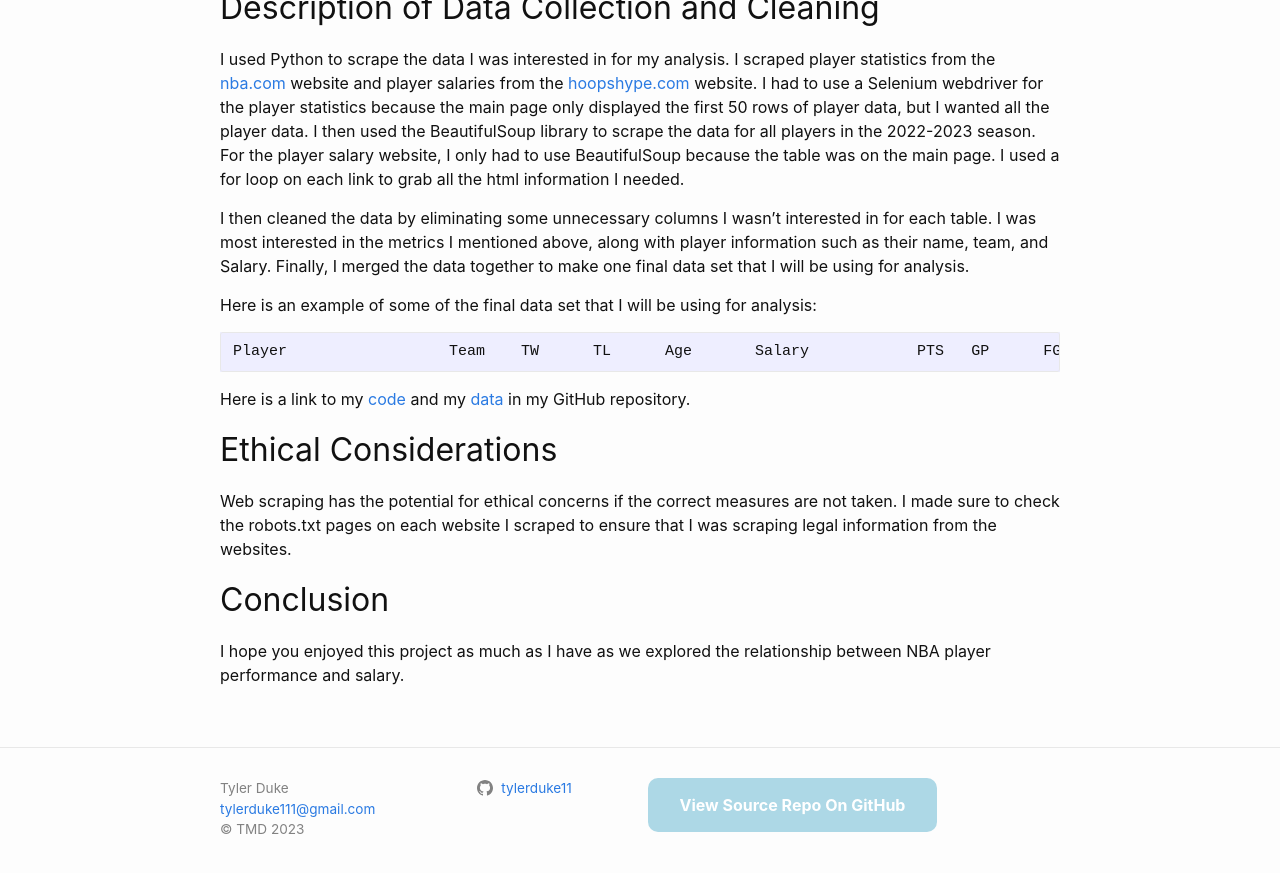
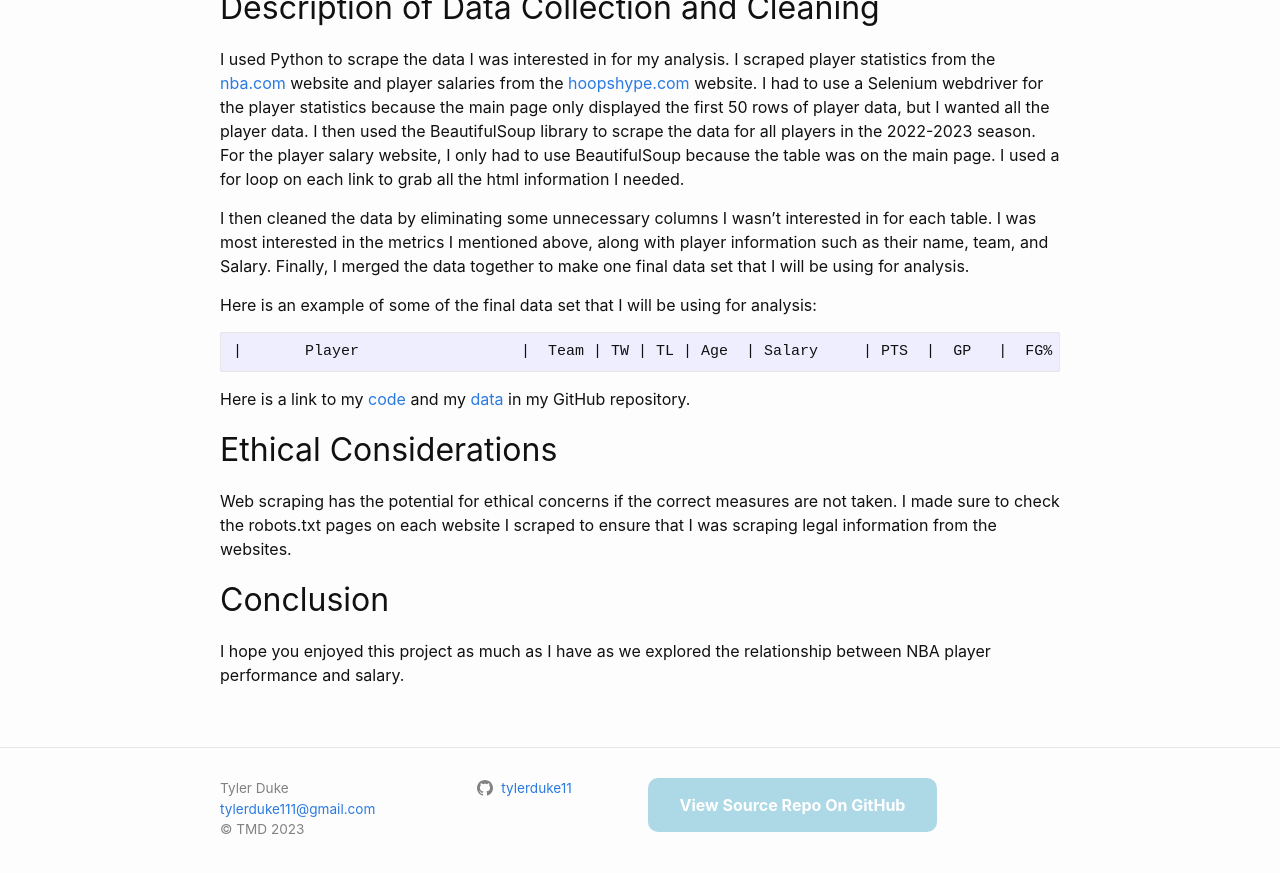
Before and after one commit to tylerduke11/my-blog, a Jekyll site: the page built from _posts/2023-11-14-semester-project.md, in a window 1280 px wide and 900 px high, scrolled down 733 px. Shown: the top 873 px of the window. Built offline with Jekyll 4.4.1, drawn with Linux system fonts in a browser that asks for light colours; comment, search, counter and statistics services are not loaded.

Commit message:
finalize edits

```diff
--- a/_posts/2023-11-14-semester-project.md
+++ b/_posts/2023-11-14-semester-project.md
@@ -18,12 +18,12 @@ I then cleaned the data by eliminating some unnecessary columns I wasn't interes
 
 Here is an example of some of the final data set that I will be using for analysis:
 
-	Player	                Team	TW	TL	Age	  Salary	    PTS	  GP	  FG%	  3P%	  FT%	  REB	  AST	  STL	  BLK	  DD2	  TD3
-0	Joel Embiid	            PHI	  54	28	29.0	33616770.0	33.1	66.0	54.8	33.0	85.7	10.2	4.2	  1.0	  1.7	  39.0	1.0
-1	Luka Doncic	            DAL	  38	44	24.0	37096500.0	32.4	66.0	49.6	34.2	74.2	8.6	  8.0	  1.4	  0.5	  36.0	10.0
-2	Damian Lillard	        POR	  33	49	32.0	42492492.0	32.2	58.0	46.3	37.1	91.4	4.8	  7.3	  0.9	  0.3	  16.0	2.0
-3	Shai Gilgeous-Alexander	OKC	  40	42	24.0	30913750.0	31.4	68.0	51.0	34.5	90.5	4.8	  5.5	  1.6	  1.0	  3.0	  0.0
-4	Giannis Antetokounmpo	  MIL	  58	24	28.0	42492492.0	31.1	63.0	55.3	27.5	64.5	11.8	5.7	  0.8	  0.8	  46.0	6.0
+    | 	Player	                |  Team	| TW | TL | Age  | Salary     | PTS  |	GP   |	FG%  |	3P%  |	FT%  |	REB  |	AST | STL | BLK |  DD2  | TD3
+0   |	Joel Embiid	        |  PHI	| 54 | 28 | 29.0 | 33616770.0 | 33.1 |	66.0 |	54.8 |	33.0 |	85.7 |	10.2 |	4.2 | 1.0 | 1.7	|  39.0 | 1.0
+1   |	Luka Doncic	        |  DAL	| 38 | 44 | 24.0 | 37096500.0 | 32.4 |	66.0 |	49.6 |	34.2 |	74.2 |	8.6  |	8.0 | 1.4 | 0.5	|  36.0 | 10.0
+2   |	Damian Lillard	        |  POR	| 33 | 49 | 32.0 | 42492492.0 | 32.2 |	58.0 |	46.3 |	37.1 |	91.4 |	4.8  |	7.3 | 0.9 | 0.3	|  16.0 | 2.0
+3   |	Shai Gilgeous-Alexander |  OKC	| 40 | 42 | 24.0 | 30913750.0 | 31.4 |	68.0 |	51.0 |	34.5 |	90.5 |	4.8  |	5.5 | 1.6 | 1.0	|  3.0  | 0.0
+4   |	Giannis Antetokounmpo   |  MIL	| 58 | 24 | 28.0 | 42492492.0 | 31.1 |	63.0 |	55.3 |	27.5 |	64.5 |	11.8 |	5.7 | 0.8 | 0.8	|  46.0 | 6.0
 
 
 Here is a link to my [code](https://github.com/tylerduke11/Semester-Project-386/blob/main/basketball.py) and my [data](https://github.com/tylerduke11/Semester-Project-386/blob/main/nba_data.csv) in my GitHub repository.
```
